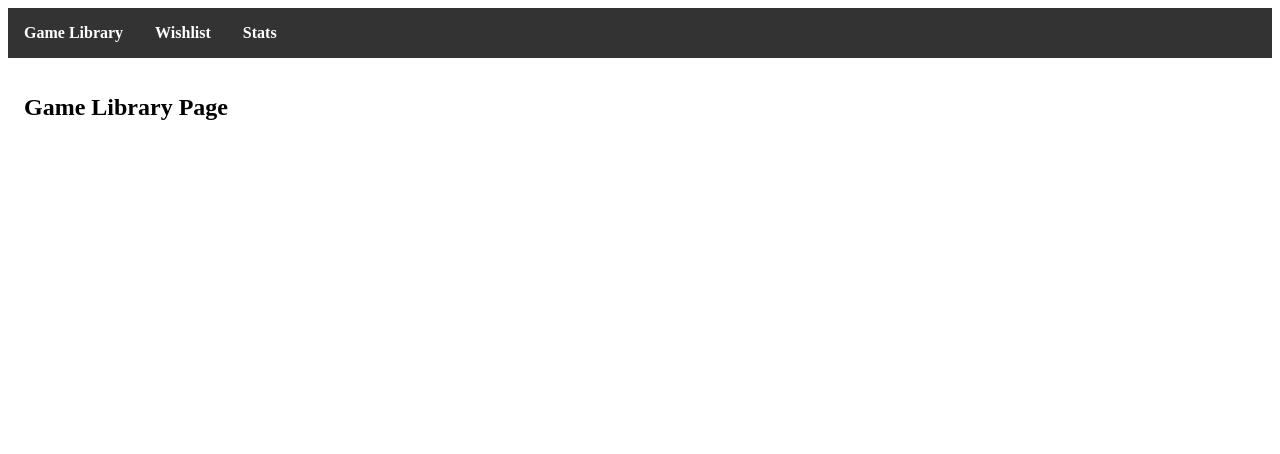
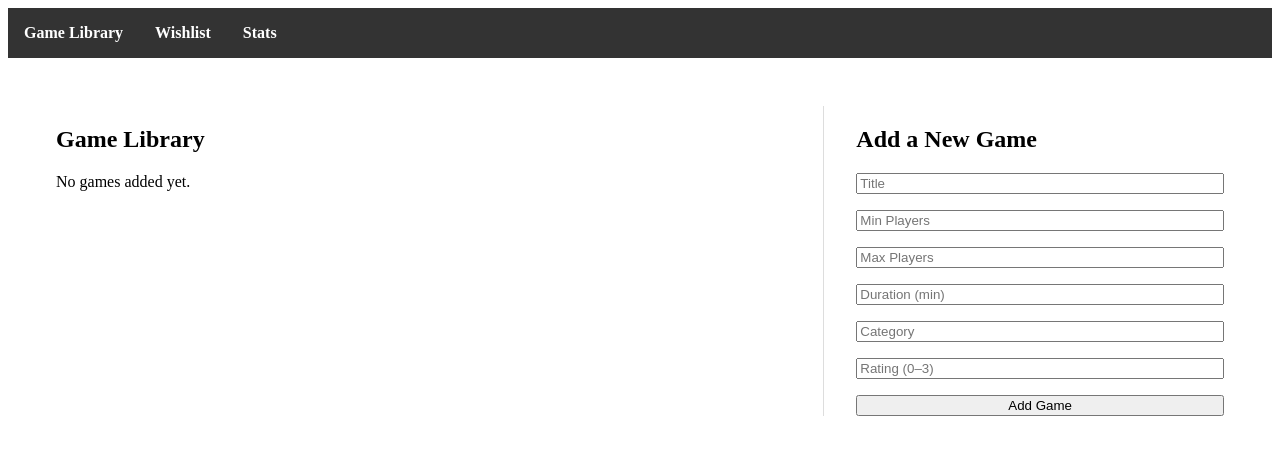
Before and after one commit to alexlehner3868/BoardGameLibrary, a React (Vite) app: page / in a window 1280 px wide. Shown: the top 454 px of the page. Built offline with nearby package versions, Linux system fonts and the light colour scheme.

Commit message:
Added func to add new games to library with data validation

```diff
--- /dev/null
+++ b/src/components/GameForm.jsx
@@ -0,0 +1,60 @@
+// src/components/GameForm.jsx
+import React from "react";
+
+export default function GameForm({ formData, onChange, onSubmit, error }) {
+  return (
+    <div>
+      <h2>Add a New Game</h2>
+      <form onSubmit={onSubmit} style={{ display: "flex", flexDirection: "column", gap: "1rem" }}>
+        <input
+          name="title"
+          value={formData.title}
+          onChange={onChange}
+          placeholder="Title"
+          required
+        />
+        <input
+          name="minPlayers"
+          value={formData.minPlayers}
+          onChange={onChange}
+          placeholder="Min Players"
+          type="number"
+          required
+        />
+        <input
+          name="maxPlayers"
+          value={formData.maxPlayers}
+          onChange={onChange}
+          placeholder="Max Players"
+          type="number"
+          required
+        />
+        <input
+          name="duration"
+          value={formData.duration}
+          onChange={onChange}
+          placeholder="Duration (min)"
+          type="number"
+          required
+        />
+        <input
+          name="category"
+          value={formData.category}
+          onChange={onChange}
+          placeholder="Category"
+          required
+        />
+        <input
+          name="rating"
+          value={formData.rating}
+          onChange={onChange}
+          placeholder="Rating (0–3)"
+          type="number"
+          required
+        />
+        {error && <p style={{ color: "red" }}>{error}</p>}
+        <button type="submit">Add Game</button>
+      </form>
+    </div>
+  );
+}
--- /dev/null
+++ b/src/components/GameList.jsx
@@ -0,0 +1,25 @@
+// src/components/GameList.jsx
+import React from "react";
+
+const GameCard = ({ game }) => (
+  <div style={{ border: "1px solid #ccc", padding: "1rem", marginBottom: "1rem", borderRadius: "8px" }}>
+    <h3>{game.title}</h3>
+    <p><strong>Players:</strong> {game.minPlayers}–{game.maxPlayers}</p>
+    <p><strong>Duration:</strong> {game.duration} min</p>
+    <p><strong>Category:</strong> {game.category}</p>
+    <p><strong>Rating:</strong> {game.rating}/3</p>
+  </div>
+);
+
+export default function GameList({ games }) {
+  return (
+    <div>
+      <h2>Game Library</h2>
+      {games.length === 0 ? (
+        <p>No games added yet.</p>
+      ) : (
+        games.map((game, index) => <GameCard key={index} game={game} />)
+      )}
+    </div>
+  );
+}
--- a/src/pages/GameLibrary.jsx
+++ b/src/pages/GameLibrary.jsx
@@ -1,5 +1,73 @@
-const GameLibrary = () => {
-    return <h2>Game Library Page</h2>;
+// src/pages/GameLibrary.jsx
+import React, { useState, useEffect } from "react";
+import GameList from "../components/GameList";
+import GameForm from "../components/GameForm";
+
+export default function GameLibrary() {
+  // Load games from localStorage or use an empty array if not found
+  const [games, setGames] = useState(() => {
+    const savedGames = localStorage.getItem("boardGames");
+    return savedGames ? JSON.parse(savedGames) : [];
+  });
+
+  const [formData, setFormData] = useState({
+    title: "",
+    minPlayers: "",
+    maxPlayers: "",
+    duration: "",
+    category: "",
+    rating: "",
+  });
+
+  const [error, setError] = useState("");
+
+  // Update localStorage whenever games list changes
+  useEffect(() => {
+    localStorage.setItem("boardGames", JSON.stringify(games));
+  }, [games]);
+
+  const validateForm = () => {
+    const { minPlayers, maxPlayers, duration, rating } = formData;
+
+    // Validate minPlayers <= maxPlayers
+    if (Number(minPlayers) > Number(maxPlayers)) {
+      setError("Min Players cannot be greater than Max Players.");
+      return false;
+    }
+
+    // Validate all inputs are positive numbers and rating is between 0 and 3
+    if (minPlayers <= 0 || maxPlayers <= 0 || duration <= 0 || rating < 0 || rating > 3) {
+      setError("Please enter valid numbers (greater than 0 for players and duration, 0-3 for rating).");
+      return false;
+    }
+
+    // Clear any existing error
+    setError("");
+    return true;
   };
 
-  export default GameLibrary;
+  const handleChange = (e) => {
+    const { name, value } = e.target;
+    setFormData((prev) => ({ ...prev, [name]: value }));
+  };
+
+  const handleSubmit = (e) => {
+    e.preventDefault();
+
+    if (validateForm()) {
+      setGames((prev) => [...prev, formData]); // Add the new game to the list
+      setFormData({ title: "", minPlayers: "", maxPlayers: "", duration: "", category: "", rating: "" }); // Reset the form
+    }
+  };
+
+  return (
+    <div style={{ display: "flex", padding: "2rem" }}>
+      <div style={{ flex: 2, paddingRight: "2rem" }}>
+        <GameList games={games} />
+      </div>
+      <div style={{ flex: 1, borderLeft: "1px solid #ddd", paddingLeft: "2rem" }}>
+        <GameForm formData={formData} onChange={handleChange} onSubmit={handleSubmit} error={error} />
+      </div>
+    </div>
+  );
+}
```
Also changed, not shown: 2 other files (tests, documents, lock files or other folders).
